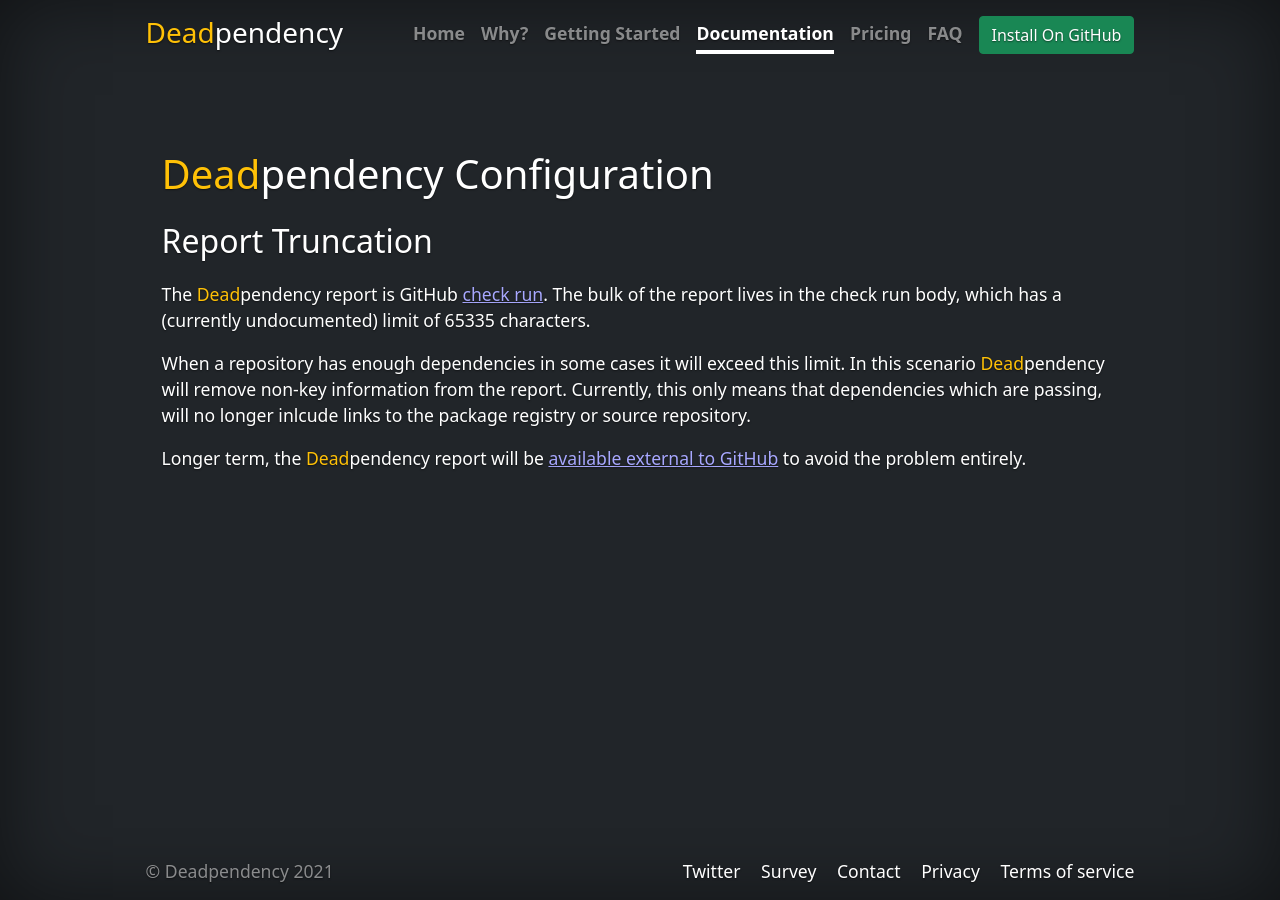
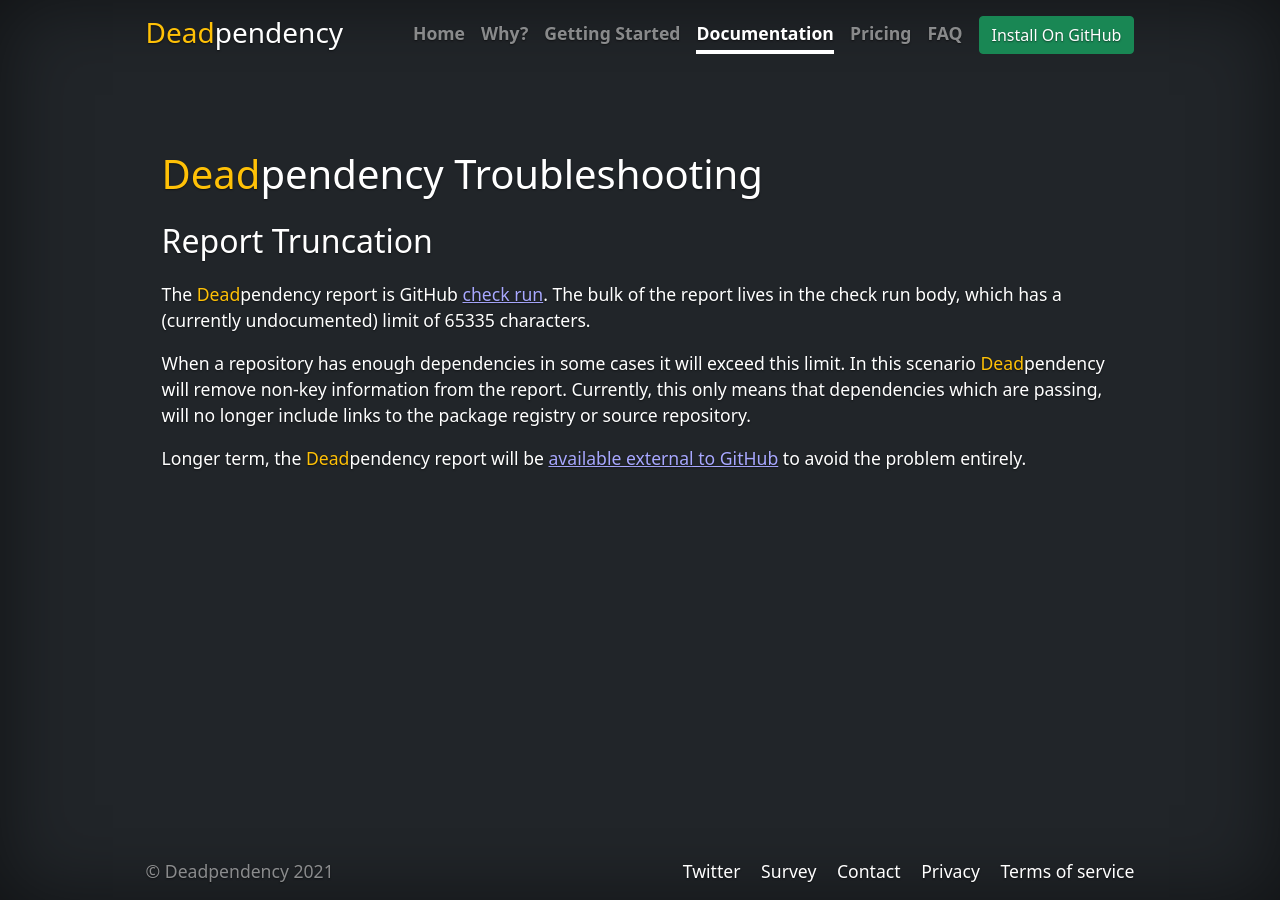
Before and after one commit to deadpendency/deadpendency.github.io, a Jekyll site: the page built from docs/troubleshooting.html, in a window 1280 px wide. Built offline with Jekyll 4.4.1, drawn with Linux system fonts in a browser that asks for light colours; nearby versions of some CDN libraries.

Commit message:
Fix woroding

```diff
--- a/docs/troubleshooting.html
+++ b/docs/troubleshooting.html
@@ -6,16 +6,16 @@
 title: Deadpendency Troubleshooting
 ---
 <div class="faq-page">
-<h1 class="mb-4"><span class="text-warning">Dead</span><span class="text-white">pendency</span> Configuration</h1>
+<h1 class="mb-4"><span class="text-warning">Dead</span><span class="text-white">pendency</span> Troubleshooting</h1>
 
-<h2 id="report-truncation"><a href="#example">Report Truncation</a></h2>
+<h2 id="report-truncation"><a href="#report-truncation">Report Truncation</a></h2>
 
 <p>
   The <span class="text-warning">Dead</span><span class="text-white">pendency</span> report is GitHub <a href="https://docs.github.com/en/rest/reference/checks#runs" target="_blank" rel="noopener">check run</a>. The bulk of the report lives in the check run body, which has a (currently undocumented) limit of 65335 characters.
 </p>
 
 <p>
-  When a repository has enough dependencies in some cases it will exceed this limit. In this scenario <span class="text-warning">Dead</span><span class="text-white">pendency</span> will remove non-key information from the report. Currently, this only means that dependencies which are passing, will no longer inlcude links to the package registry or source repository.
+  When a repository has enough dependencies in some cases it will exceed this limit. In this scenario <span class="text-warning">Dead</span><span class="text-white">pendency</span> will remove non-key information from the report. Currently, this only means that dependencies which are passing, will no longer include links to the package registry or source repository.
 </p>
 
 <p>
```
